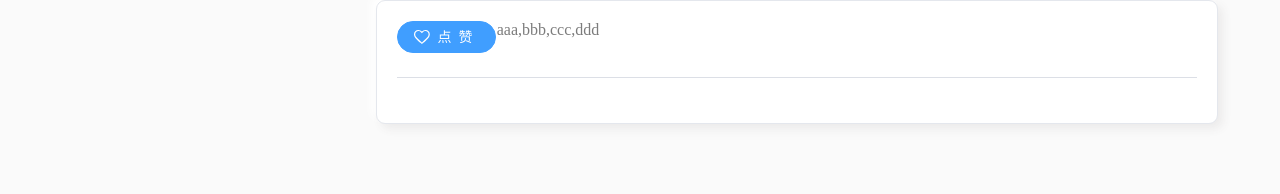
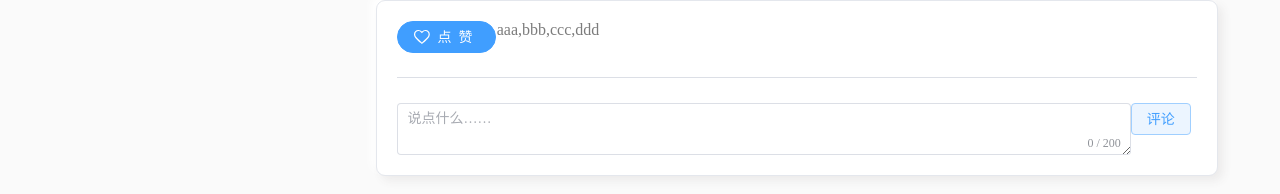
Before and after one commit to qa-gt/gt-v3-frontend, a Vue app: page /#/article in a window 1280 px wide. Shown: the part 758-952 px from the top of the page. Before the commit the page ends 912 px from the top, so only its background shows below. Built offline with nearby package versions, Linux system fonts and the light colour scheme.

Commit message:
更改文章界面

```diff
--- a/src/views/ArticleView.vue
+++ b/src/views/ArticleView.vue
@@ -74,7 +74,23 @@
           </el-col>
         </el-row>
         <el-divider />
-
+        <el-row>
+          <el-col :span="22">
+            <el-input
+            v-model="comment"
+            maxlength="200"
+            placeholder="说点什么……"
+            show-word-limit
+            type="textarea"
+            @input="comment"
+            >
+            </el-input>
+          </el-col>
+          <el-col :span="2">
+            <el-button type="primary" plain @click="oncomment">评论
+            </el-button>
+          </el-col>
+        </el-row>
       </el-card>
     </el-col>
   </el-row>
@@ -89,6 +105,12 @@ export default {
     report: () => {
       ElMessage.warning("已举报");
     },
+    oncomment: () => {
+      ElMessage.success("评论成功1")
+    },
+    like: () => {
+      ElMessage.success("点赞成功！")
+    }
   },
 
   data() {
```
